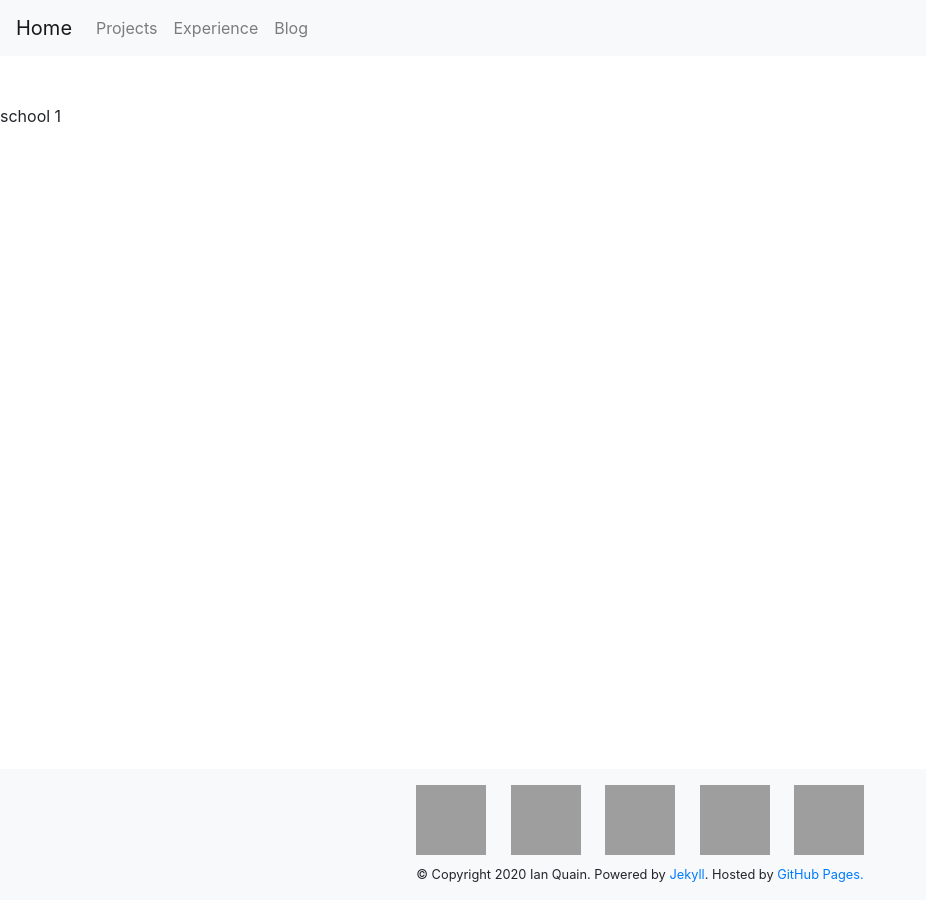
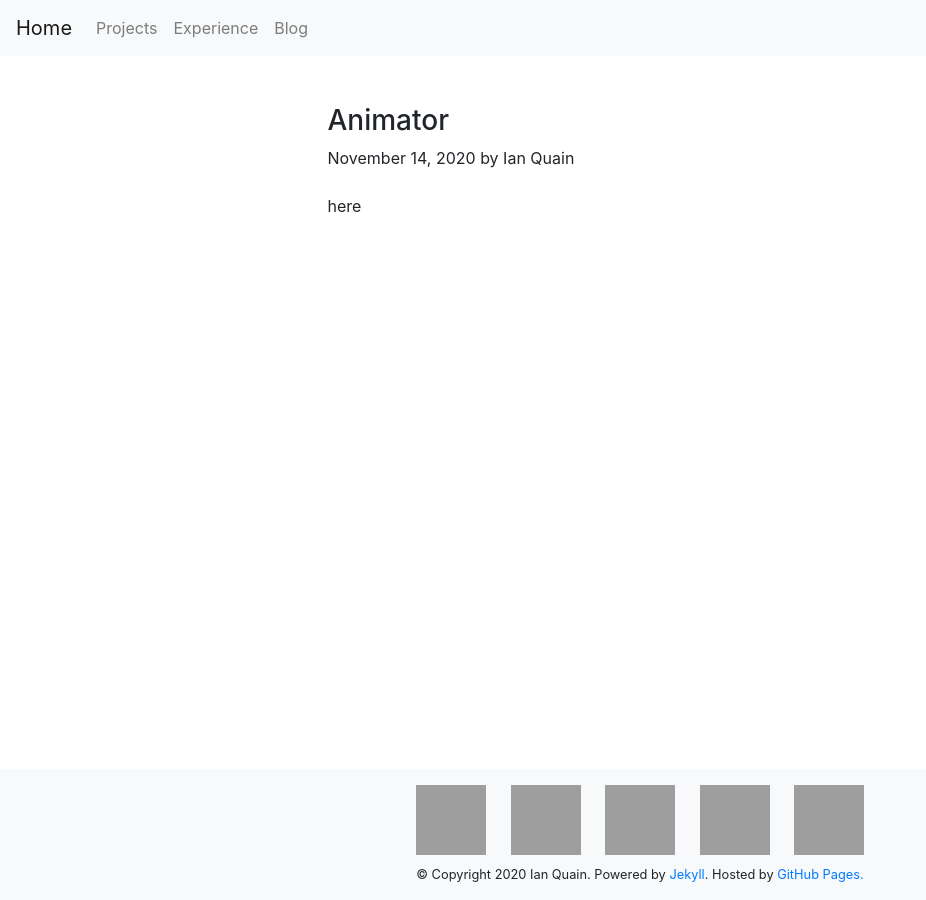
Before and after one commit to quaini/deprecated-personal-website, a Jekyll site: the page built from _posts/2020-11-1-animator.md, in a window 1280 px wide. Shown: the whole page, without its empty margins (0-926 px from the left). Built offline with Jekyll 4.4.1, drawn with Linux system fonts in a browser that asks for light colours; our own code applies the rules of GitHub Pages for plain Markdown files; grey boxes are pictures that could not be loaded.

Commit message:
projects and page layouts

```diff
--- a/_layouts/post.html
+++ b/_layouts/post.html
@@ -14,7 +14,16 @@
 
         <main class="page-content" aria-label="Content">
             <div class="wrapper">
-                {{ content }}
+                <div class="row">
+                    <div class="col-3"></div>
+                    <div class="col-6">
+                        <h3>{{ page.title }}</h3>
+                        {{ page.date | date: '%B %d, %Y' }} by Ian Quain
+                        <br></br>
+                        {{ content }}
+                    </div>
+                    <div class="col-3"></div>
+                </div>
             </div>
         </main>
 
--- a/_layouts/project.html
+++ b/_layouts/project.html
@@ -1 +1,33 @@
-omthine
+<html lang="en">
+    <head>
+        <meta charset="utf-8">
+        <title>{{ page.title }}</title>
+        <meta name="viewport" content="width=device-width, initial-scale=1, shrink-to-fit=no">
+        <meta name="author" content="Ian Quain">
+
+
+        <link rel="stylesheet" href="/assets/bootstrap/css/bootstrap.css">
+    </head>
+
+    <body>
+        {% include navbar.html %}
+
+        <main class="page-content" aria-label="Content">
+            <div class="wrapper">
+                <div class="row">
+                    <div class="col-3"></div>
+                    <div class="col-6">
+                        <h3>{{ page.title }}</h3>
+                        {{ page.date | date: '%B %d, %Y' }} by Ian Quain
+                        <br></br>
+                        {{ content }}
+                    </div>
+                    <div class="col-3"></div>
+                </div>
+            </div>
+        </main>
+
+        {% include footer.html %}
+    </body>
+
+</html>
--- a/_posts/2020-11-10-school-project.md
+++ b/_posts/2020-11-1-animator.md
@@ -1,8 +1,9 @@
 ---
-title: "School 1"
+layout: project
+title: "Animator"
+date: 2020-11-14
 categories: projects school
 permalink: /:categories/:title
 ---
 
-
-school 1
+here
--- a/projects.html
+++ b/projects.html
@@ -6,7 +6,7 @@ permalink: /projects
 <div class="row">
     <div class="col-3"></div>
     <div class="col-6">
-        <center><h5>“When he worked, he really worked. But when he played, he really PLAYED.” -Dr. Seuss</h5></center>
+        <center><h5>"If my doctor told me I had only six minutes to live, I wouldn't brood. I'd type a little faster." -Isaac Asimov</h5></center>
         <h3>Personal</h3>
         <hr></hr>
         <ul>
```
Also changed, not shown: _posts/.#2020-11-1-animator.md (added, +1 -0 lines), _posts/2020-08-16-my-first-blog-post.md (deleted, +0 -7 lines), _posts/2020-08-16-welcome-to-jekyll.markdown (deleted, +0 -29 lines), _posts/2020-11-1-farmers-market.md (renamed from _posts/2020-11-10-school-2.md, +4 -3 lines), _posts/2020-11-10-sample-project.md (+2 -3 lines), _posts/2020-11-14-welcome-to-my-blog.md (added, +8 -0 lines).
